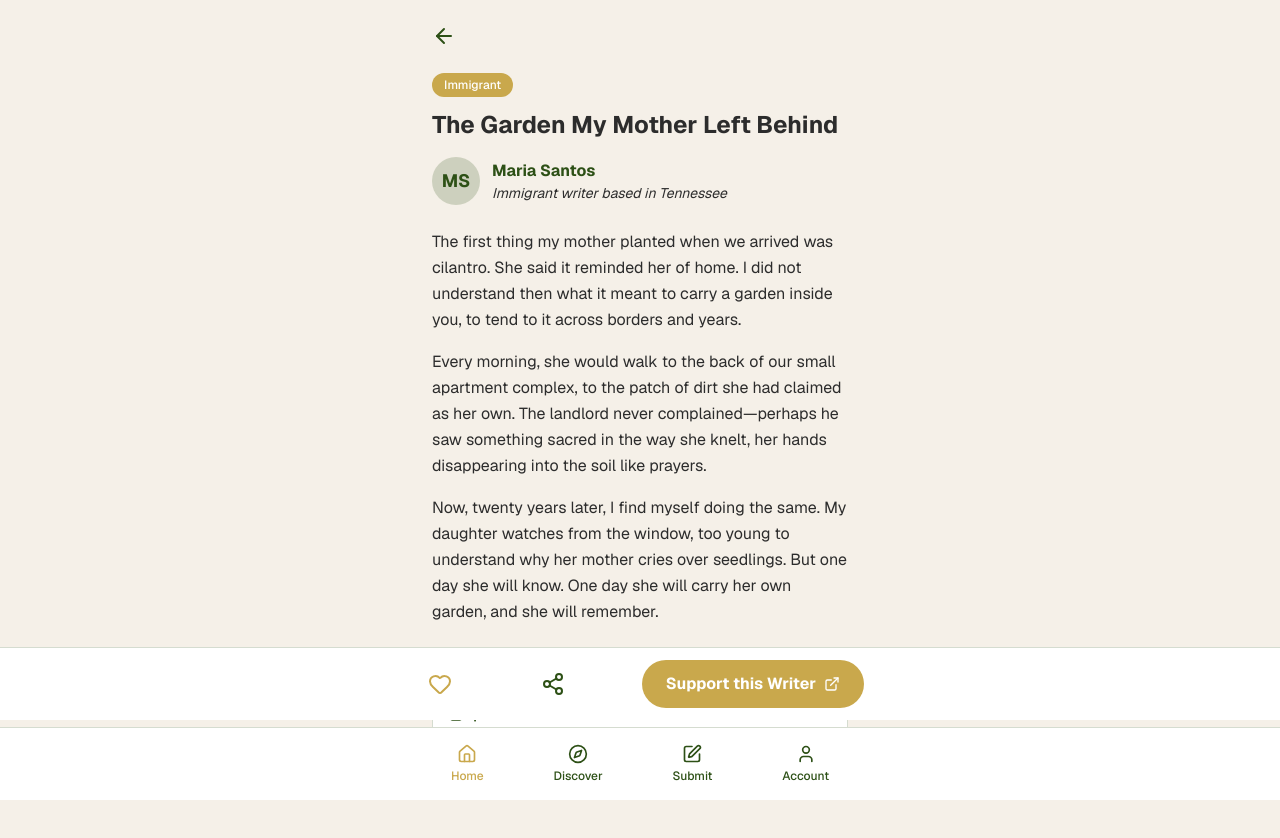
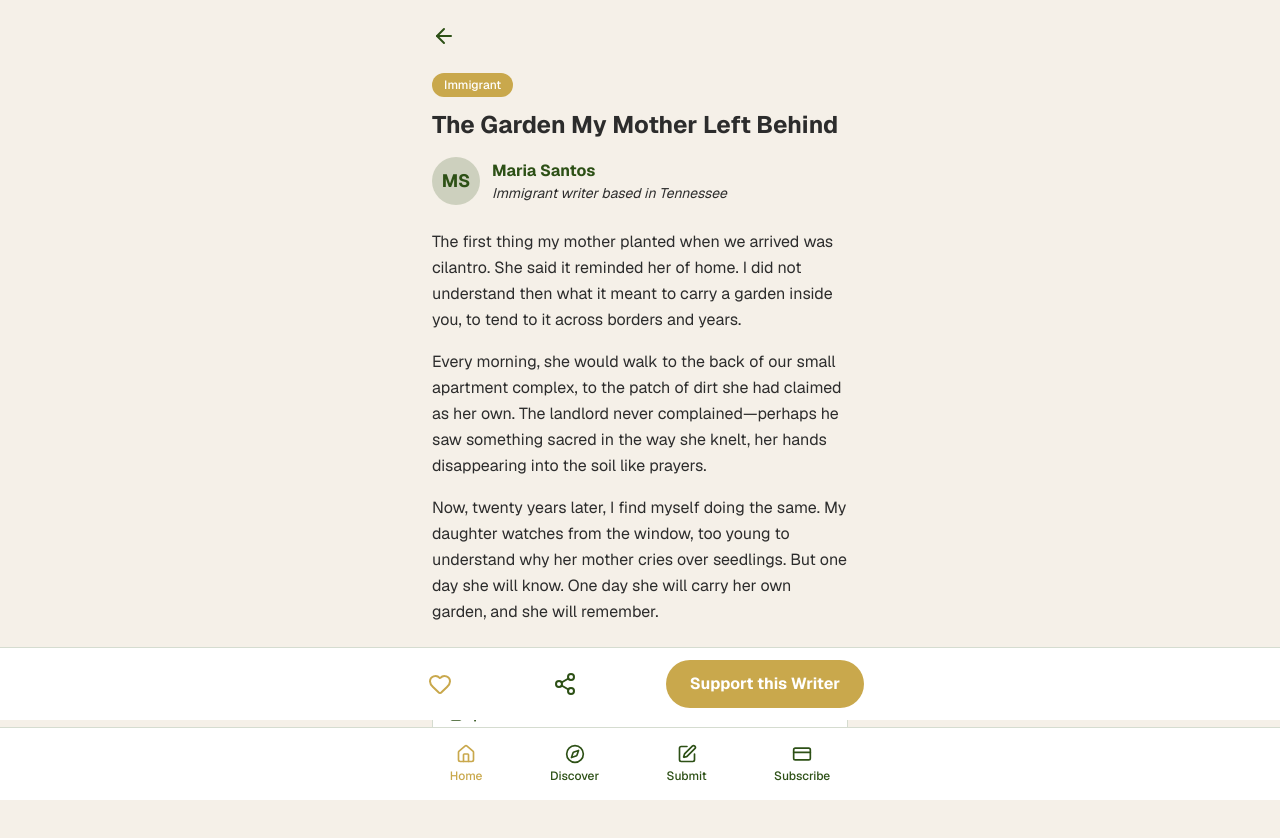
Before and after one commit to folashaderoberts34-max/v0-voiced-6z, a Next.js app: page / in a window 1280 px wide. Both pictures are taken after a click on the button 640 px from the left and 310 px from the top of the page. Shown: the top 838 px of the page. Built offline with nearby package versions, Linux system fonts and the light colour scheme.

Commit message:
feat: update bottom nav and internal support button navigation\n\nChange "Account" to "Subscribe" and update button to navigate to Subscribe screen.

```diff
--- a/app/page.tsx
+++ b/app/page.tsx
@@ -8,7 +8,7 @@ import { ProfileScreen } from "@/components/voiced/profile-screen"
 import { SubmitScreen } from "@/components/voiced/submit-screen"
 import { PricingScreen } from "@/components/voiced/pricing-screen"
 
-type Screen = "home" | "discover" | "submit" | "account"
+type Screen = "home" | "discover" | "submit" | "subscribe"
 type DetailScreen = "story" | "profile" | null
 
 interface NavigationState {
@@ -73,6 +73,7 @@ export default function VoicedApp() {
           storyId={currentStoryId}
           onBack={handleBack}
           onAuthorClick={handleAuthorClick}
+          onSupportClick={() => handleNavigate("subscribe")}
         />
         <BottomNav activeScreen={activeScreen} onNavigate={handleNavigate} />
       </main>
@@ -108,7 +109,7 @@ export default function VoicedApp() {
         />
       )}
       {activeScreen === "submit" && <SubmitScreen />}
-      {activeScreen === "account" && <PricingScreen />}
+      {activeScreen === "subscribe" && <PricingScreen />}
       <BottomNav activeScreen={activeScreen} onNavigate={handleNavigate} />
     </main>
   )
--- a/components/voiced/bottom-nav.tsx
+++ b/components/voiced/bottom-nav.tsx
@@ -1,8 +1,8 @@
 "use client"
 
-import { Home, Compass, PenSquare, User } from "lucide-react"
+import { Home, Compass, PenSquare, CreditCard } from "lucide-react"
 
-type Screen = "home" | "discover" | "submit" | "account"
+type Screen = "home" | "discover" | "submit" | "subscribe"
 
 interface BottomNavProps {
   activeScreen: Screen
@@ -14,7 +14,7 @@ export function BottomNav({ activeScreen, onNavigate }: BottomNavProps) {
     { id: "home", label: "Home", icon: <Home className="h-5 w-5" /> },
     { id: "discover", label: "Discover", icon: <Compass className="h-5 w-5" /> },
     { id: "submit", label: "Submit", icon: <PenSquare className="h-5 w-5" /> },
-    { id: "account", label: "Account", icon: <User className="h-5 w-5" /> },
+    { id: "subscribe", label: "Subscribe", icon: <CreditCard className="h-5 w-5" /> },
   ]
 
   return (
--- a/components/voiced/story-screen.tsx
+++ b/components/voiced/story-screen.tsx
@@ -7,6 +7,7 @@ interface StoryScreenProps {
   storyId: string
   onBack: () => void
   onAuthorClick: (authorId: string) => void
+  onSupportClick: () => void
 }
 
 const storyContent: Record<string, { paragraphs: string[] }> = {
@@ -95,16 +96,10 @@ const authorBios: Record<string, { bio: string; initials: string }> = {
   "emily-hartman": { bio: "Rural American writer from Nebraska", initials: "EH" },
 }
 
-export function StoryScreen({ storyId, onBack, onAuthorClick }: StoryScreenProps) {
+export function StoryScreen({ storyId, onBack, onAuthorClick, onSupportClick }: StoryScreenProps) {
   const story = allStories.find((s) => s.id === storyId) || allStories[0]
   const content = storyContent[story.id] || storyContent["1"]
   const authorInfo = authorBios[story.authorId] || { bio: "Writer", initials: "AU" }
-
-  const handleSupportClick = () => {
-    if (story.supportLink) {
-      window.open(story.supportLink, "_blank", "noopener,noreferrer")
-    }
-  }
 
   return (
     <div className="min-h-screen bg-warm-cream pb-24">
@@ -179,11 +174,10 @@ export function StoryScreen({ storyId, onBack, onAuthorClick }: StoryScreenProps
             <Share2 className="h-6 w-6 text-forest-green" />
           </button>
           <button
-            onClick={handleSupportClick}
-            className="bg-gold text-soft-white font-bold px-6 py-3 rounded-full hover:bg-gold/90 transition-colors flex items-center gap-2"
+            onClick={onSupportClick}
+            className="bg-gold text-soft-white font-bold px-6 py-3 rounded-full hover:bg-gold/90 transition-colors"
           >
-            <span>Support this Writer</span>
-            <ExternalLink className="h-4 w-4" />
+            Support this Writer
           </button>
         </div>
       </div>
```
